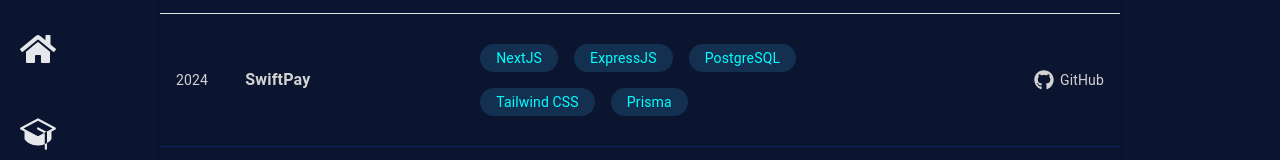
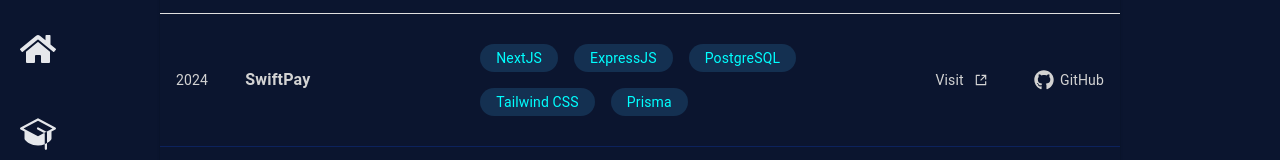
Before and after one commit to Lagnajit09/lagnajitmoharana.com, a React (Vite) app: page /projects in a window 1280 px wide. Shown: the part 183-343 px from the top of the page. Built offline with nearby package versions, Linux system fonts and the light colour scheme; a web font is replaced by a local one.

Commit message:
update: resume

```diff
--- a/src/components/Header.jsx
+++ b/src/components/Header.jsx
@@ -74,7 +74,7 @@ function Header() {
             </a>
           </div>
           <a
-            href="https://github.com/Lagnajit09/lagnajitmoharana.com/raw/master/Lagnajit%20Moharana%20Resume.pdf"
+            href="https://github.com/Lagnajit09/lagnajitmoharana.com/raw/master/LagnajitMoharana.pdf"
             download
           >
             <button className="mt-4 w-fit bg-blue-500 text-white py-2 px-4 rounded hover:scale-105 transition-all ease-linear">
--- a/src/constants/projects.js
+++ b/src/constants/projects.js
@@ -3,7 +3,7 @@ export const projects = [
     id: "7",
     year: "2024",
     title: "SwiftPay",
-    link: "",
+    link: "https://swiftpay-red.vercel.app/",
     github: "https://github.com/Lagnajit09/walletX",
     tech: ["NextJS", "ExpressJS", "PostgreSQL", "Tailwind CSS", "Prisma"],
   },
```
Also changed, not shown: 2 other files (tests, documents, lock files or other folders).
